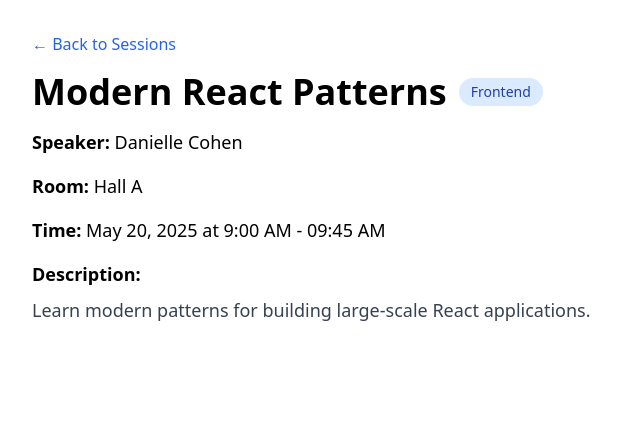
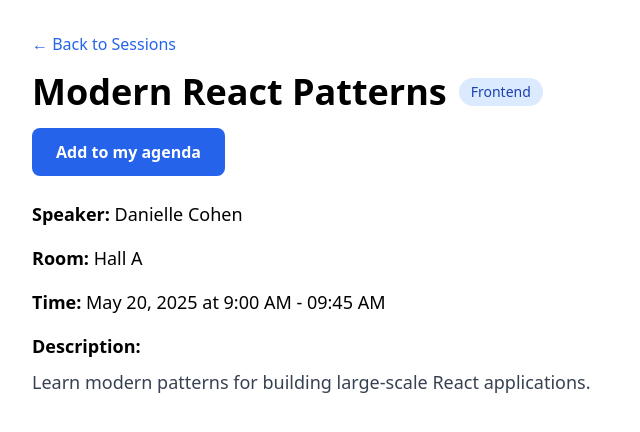
Before and after one commit to sara-braverman/sqlink, a Next.js app: page /sessions/s1 in a window 1280 px wide. Shown: the top 432 px of the page, without its empty margins (0-640 px from the left). Built offline with nearby package versions, Linux system fonts and the light colour scheme.

Commit message:
add agenda

```diff
--- /dev/null
+++ b/app/agenda/page.tsx
@@ -0,0 +1,17 @@
+import AgendaList from '@/components/AgendaList';
+import { getSessions } from '@/lib/sessions';
+import Link from 'next/link';
+
+export default function AgendaPage() {
+  const sessions = getSessions();
+
+  return (
+    <main className="min-h-screen p-8">
+      <Link href="/" className="text-blue-600 hover:underline mb-4 inline-block">
+        ← Back to Sessions
+      </Link>
+      <h1 className="text-4xl font-bold mb-8">My Agenda</h1>
+      <AgendaList sessions={sessions} />
+    </main>
+  );
+}
--- a/app/sessions/[id]/page.tsx
+++ b/app/sessions/[id]/page.tsx
@@ -1,6 +1,7 @@
 import { getSessionById, getSessions } from '@/lib/sessions';
 import { notFound } from 'next/navigation';
 import Link from 'next/link';
+import AgendaButton from '@/components/AgendaButton';
 
 export function generateStaticParams() {
   const sessions = getSessions();
@@ -26,7 +27,8 @@
             {session.track}
           </span>
         </div>
-        <div className="space-y-4 text-lg">
+        <AgendaButton sessionId={session.id} />
+        <div className="space-y-4 text-lg mt-6">
           <p><strong>Speaker:</strong> {session.speaker}</p>
           <p><strong>Room:</strong> {session.room}</p>
           <p>
--- /dev/null
+++ b/components/AgendaButton.tsx
@@ -0,0 +1,42 @@
+'use client';
+
+import { useState, useEffect } from 'react';
+
+interface AgendaButtonProps {
+  sessionId: string;
+}
+
+export default function AgendaButton({ sessionId }: AgendaButtonProps) {
+  const [isInAgenda, setIsInAgenda] = useState(false);
+
+  useEffect(() => {
+    const agenda = JSON.parse(localStorage.getItem('agenda') || '[]');
+    setIsInAgenda(agenda.includes(sessionId));
+  }, [sessionId]);
+
+  const toggleAgenda = () => {
+    const agenda = JSON.parse(localStorage.getItem('agenda') || '[]');
+    if (isInAgenda) {
+      const updated = agenda.filter((id: string) => id !== sessionId);
+      localStorage.setItem('agenda', JSON.stringify(updated));
+      setIsInAgenda(false);
+    } else {
+      agenda.push(sessionId);
+      localStorage.setItem('agenda', JSON.stringify(agenda));
+      setIsInAgenda(true);
+    }
+  };
+
+  return (
+    <button
+      onClick={toggleAgenda}
+      className={`px-6 py-3 rounded-lg font-semibold ${
+        isInAgenda
+          ? 'bg-red-600 hover:bg-red-700 text-white'
+          : 'bg-blue-600 hover:bg-blue-700 text-white'
+      }`}
+    >
+      {isInAgenda ? 'Remove from my agenda' : 'Add to my agenda'}
+    </button>
+  );
+}
--- /dev/null
+++ b/components/AgendaList.tsx
@@ -0,0 +1,56 @@
+'use client';
+
+import { useState, useEffect } from 'react';
+import Link from 'next/link';
+import { Session } from '@/types/session';
+
+interface AgendaListProps {
+  sessions: Session[];
+}
+
+export default function AgendaList({ sessions }: AgendaListProps) {
+  const [agendaSessions, setAgendaSessions] = useState<Session[]>([]);
+  const [loading, setLoading] = useState(true);
+
+  useEffect(() => {
+    const agendaIds = JSON.parse(localStorage.getItem('agenda') || '[]');
+    const filtered = sessions.filter((s) => agendaIds.includes(s.id));
+    setAgendaSessions(filtered);
+    setLoading(false);
+  }, [sessions]);
+
+  if (loading) {
+    return <p>Loading...</p>;
+  }
+
+  if (agendaSessions.length === 0) {
+    return <p className="text-gray-600">No sessions in your agenda yet.</p>;
+  }
+
+  return (
+    <div className="grid gap-4">
+      {agendaSessions.map((session) => (
+        <Link
+          key={session.id}
+          href={`/sessions/${session.id}`}
+          className="border rounded-lg p-6 hover:shadow-lg transition-shadow block"
+        >
+          <div className="flex justify-between items-start mb-2">
+            <h2 className="text-2xl font-semibold">{session.title}</h2>
+            <span className="px-3 py-1 bg-blue-100 text-blue-800 rounded-full text-sm">
+              {session.track}
+            </span>
+          </div>
+          <p className="text-gray-600 mb-2">Speaker: {session.speaker}</p>
+          <div className="flex gap-4 text-sm text-gray-500">
+            <span>
+              🕒 {new Date(session.startTime).toLocaleTimeString('en-US', { hour: '2-digit', minute: '2-digit' })} -{' '}
+              {new Date(session.endTime).toLocaleTimeString('en-US', { hour: '2-digit', minute: '2-digit' })}
+            </span>
+            <span>📍 {session.room}</span>
+          </div>
+        </Link>
+      ))}
+    </div>
+  );
+}
```
